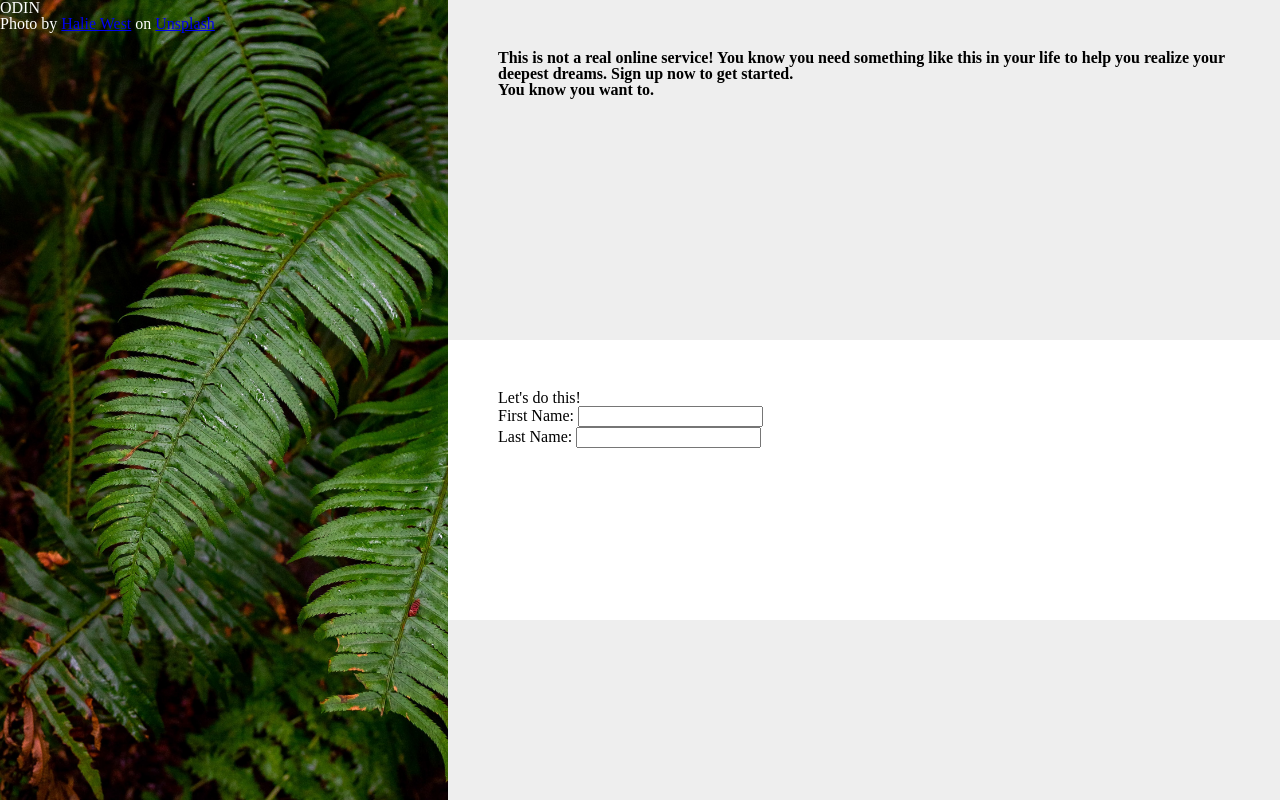
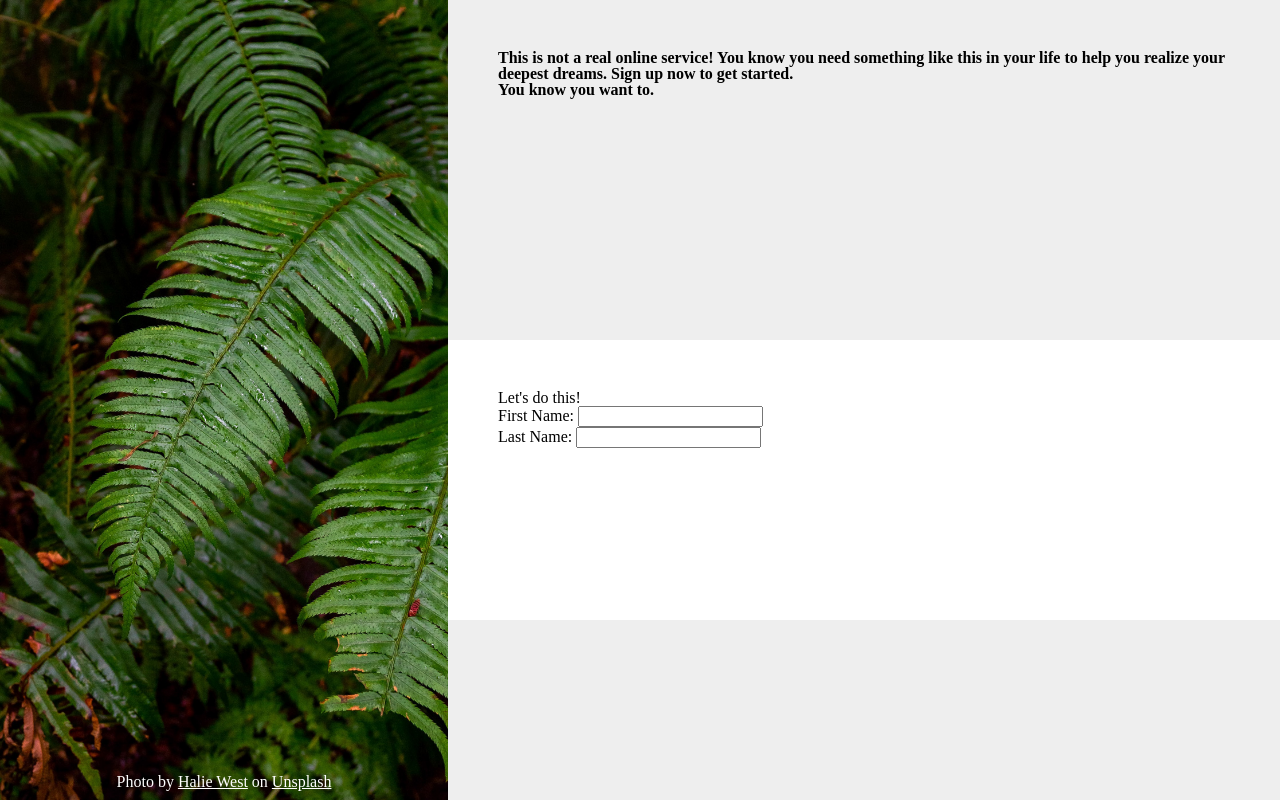
Before and after one commit to lightningwind/odin-sign-up-form, a plain HTML site: page index.html in a window 1280 px wide. Drawn offline with Linux system fonts and the light colour scheme.

Commit message:
Style up the image and credit text

```diff
--- a/index.html
+++ b/index.html
@@ -11,7 +11,7 @@
 <body>
     <div class="main">
         <div class="column-left">
-            <h1>ODIN</h1>
+            <!-- <h1>ODIN</h1> -->
             <p class="img-credit">
                 Photo by <a href="https://unsplash.com/@haliewestphoto">Halie West</a> on <a href="https://unsplash.com/photos/25xggax4bSA">Unsplash</a>
             </p>
--- a/style.css
+++ b/style.css
@@ -1,6 +1,8 @@
 body {
     height: 100vh;
     width: 100vw;
+    overflow: hidden;
+    background-color: white;
 }
 
 /* @font-face {
@@ -15,11 +17,25 @@ body {
 }
 
 .column-left {
+    display: flex;
+    justify-content: center;
+
     background-image: url("./assets/images/background-image.jpg");
     background-repeat: no-repeat;
     background-size: cover;
+
     width: 35%;
+    height: 100%;
     color: #FFF;
+}
+
+.img-credit {
+    margin-top: auto;
+    margin-bottom: 10px;
+}
+
+a {
+    color: inherit;
 }
 
 .column-right {
```
